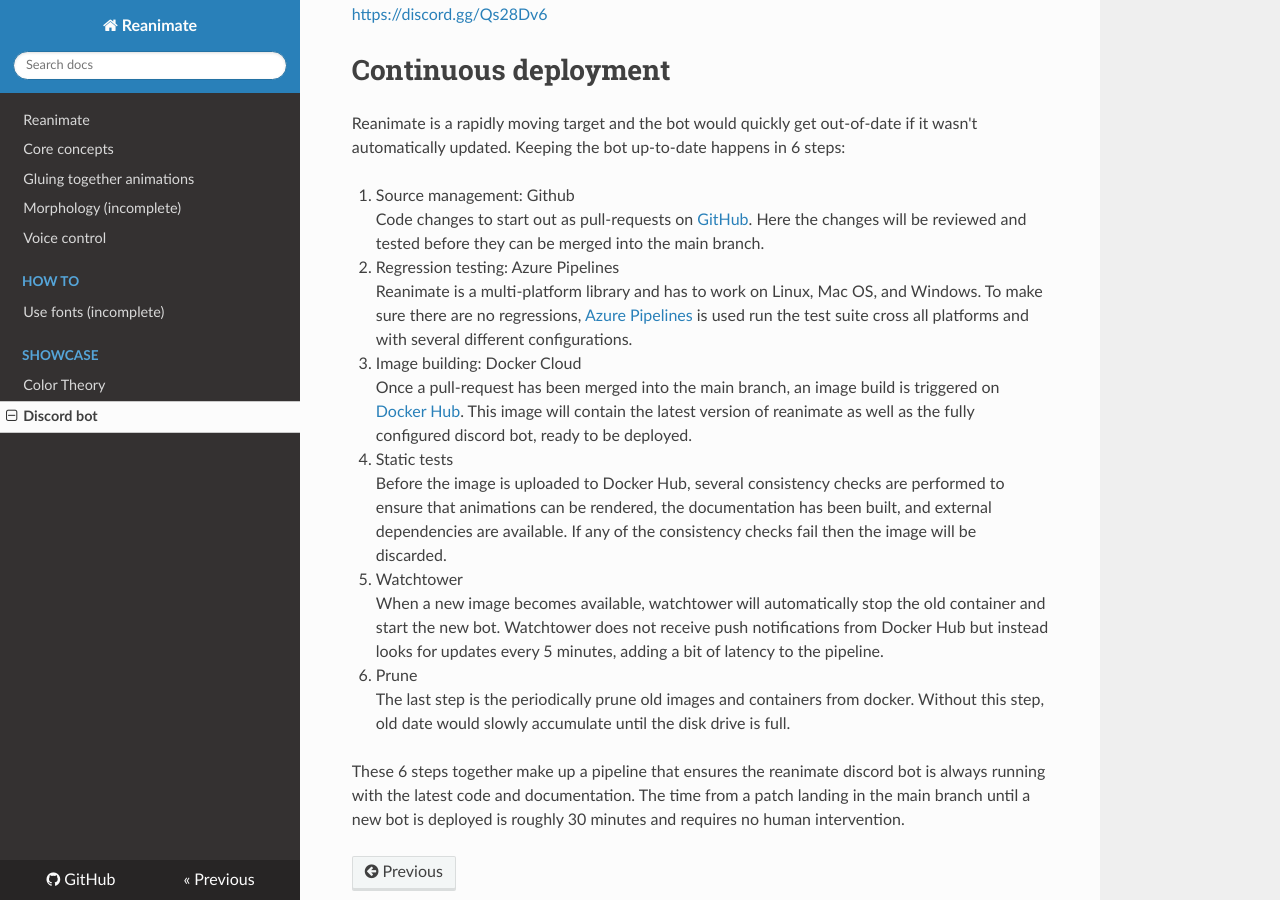
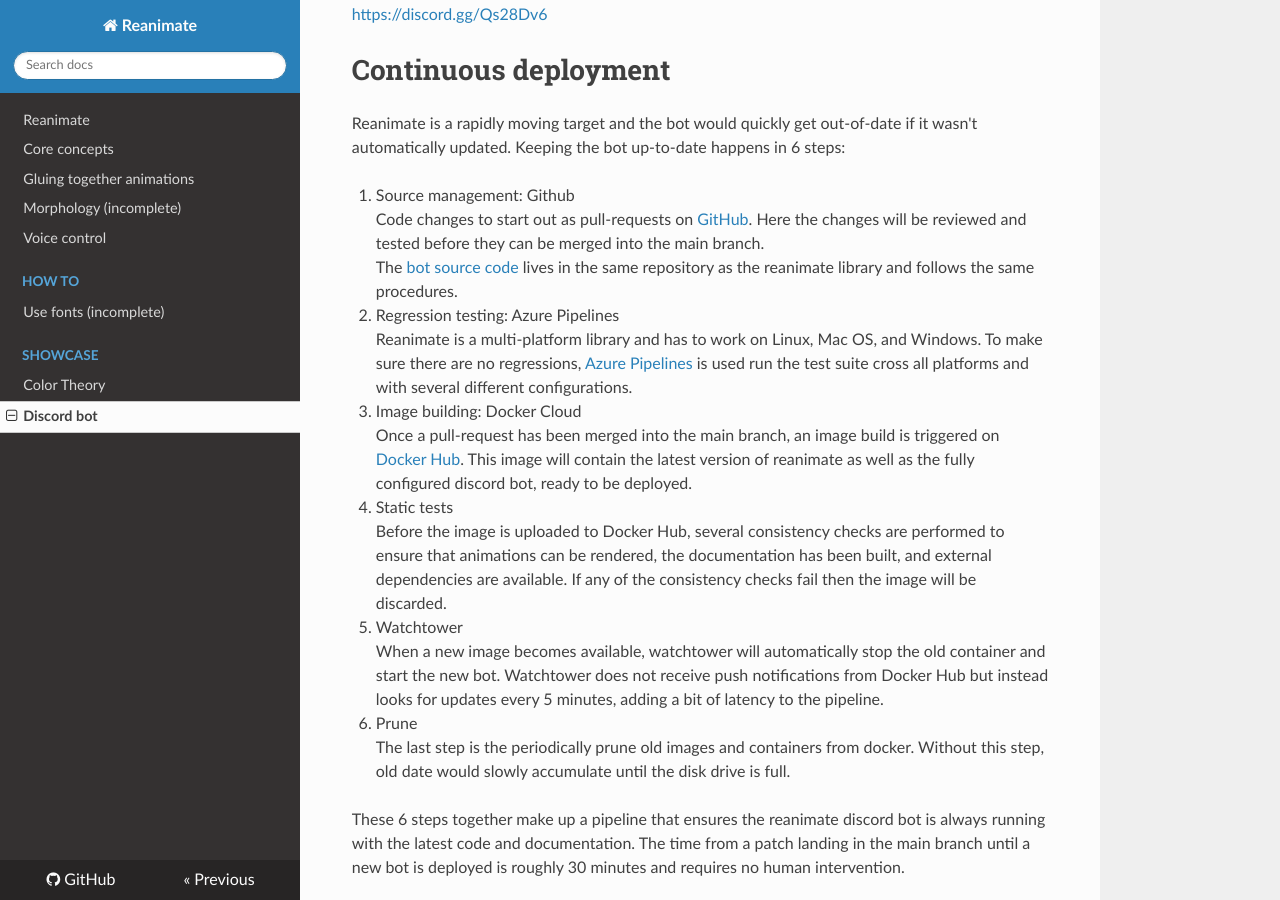
Before and after one commit to reanimate/reanimate, an MkDocs documentation site: the page built from docs/discord_bot.md, in a window 1280 px wide and 900 px high, scrolled down 1193 px. Built offline with MkDocs 1.6.1, drawn with Linux system fonts in a browser that asks for light colours; nearby versions of some CDN libraries; a script that is not in the unit is left out.

Commit message:
Link to bot source code.

```diff
--- a/docs/discord_bot.md
+++ b/docs/discord_bot.md
@@ -32,7 +32,8 @@
 if it wasn't automatically updated. Keeping the bot up-to-date happens in 6 steps:
 
 1. Source management: Github<br/>
-Code changes to start out as pull-requests on [GitHub](https://github.com/reanimate/reanimate/pulls). Here the changes will be reviewed and tested before they can be merged into the main branch.
+Code changes to start out as pull-requests on [GitHub](https://github.com/reanimate/reanimate/pulls). Here the changes will be reviewed and tested before they can be merged into the main branch.<br/>
+The [bot source code](https://github.com/reanimate/reanimate/tree/master/discord-bot) lives in the same repository as the reanimate library and follows the same procedures.
 
 2. Regression testing: Azure Pipelines<br/>
 Reanimate is a multi-platform library and has to work on Linux, Mac OS, and Windows. To make sure there are no regressions, [Azure Pipelines](https://dev.azure.com/lemmih0612/reanimate/_build?definitionId=2&_a=summary) is used run the test suite cross all platforms and with several different configurations.
```
